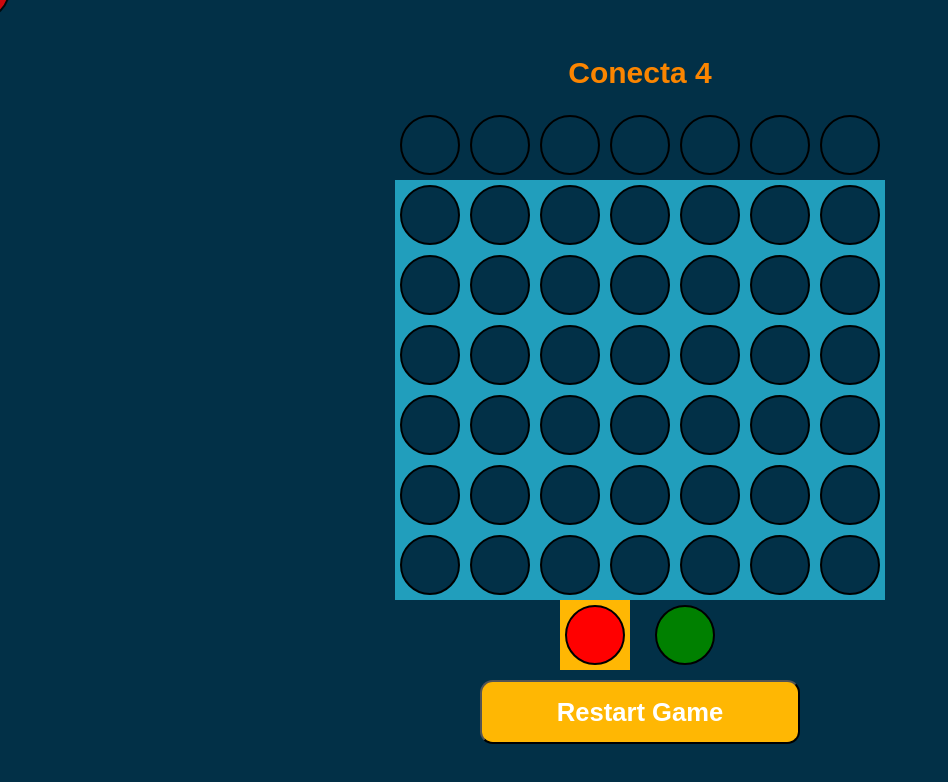
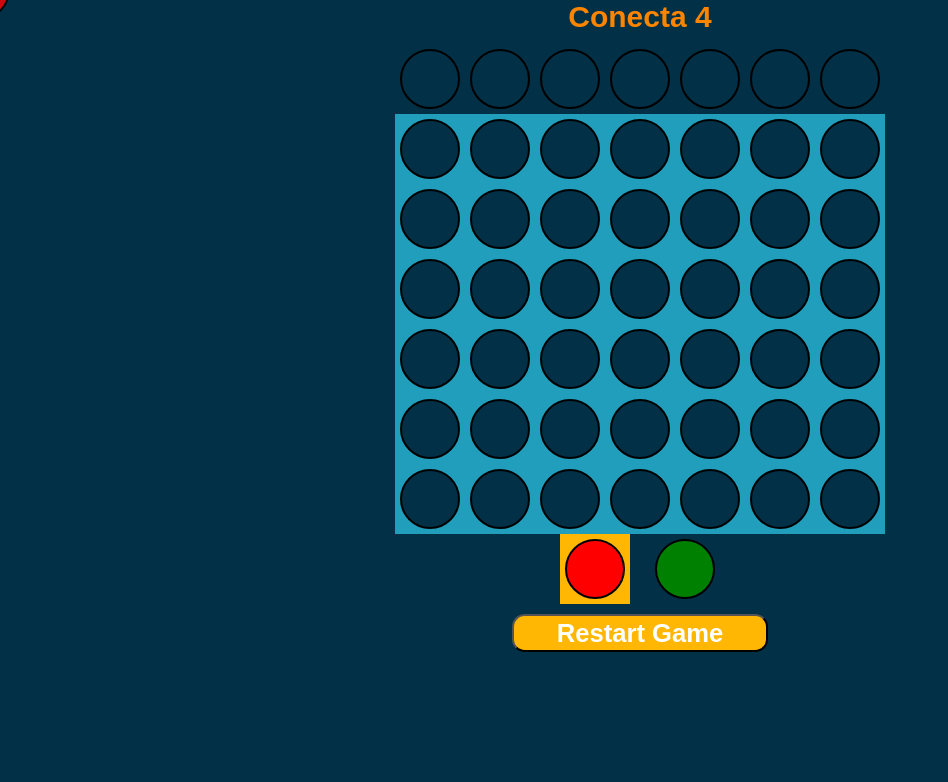
Before and after one commit to devrodrigolec/conecta-4, a React (Vite) app: page / in a window 1280 px wide. Shown: the top 782 px of the page, without its empty margins (0-948 px from the left). Built offline with nearby package versions, Linux system fonts and the light colour scheme.

Commit message:
Arreglado desplazamiento vertical

```diff
--- a/src/App.css
+++ b/src/App.css
@@ -9,7 +9,7 @@ header h1 {
   text-align: center;
   font-size: 3rem;
   color: #fb8500;
-  margin-bottom: 2rem;
+  margin-bottom: 1rem;
 }
 
 header .sq-voids {
@@ -27,8 +27,8 @@ footer div {
   gap: 2rem;
 }
 footer button {
-  width: 25vw;
-  height: 5vw;
+  width: 20vw;
+  height: 3vw;
   border-radius: 1vw;
   background-color: #ffb703;
   font-size: 2vw;
--- a/src/components/circle.css
+++ b/src/components/circle.css
@@ -1,7 +1,7 @@
 .circle {
   background-color: #023047;
-  width: 9vw;
-  height: 9vw;
+  width: 7vw;
+  height: 7vw;
   max-width: 6rem;
   max-height: 6rem;
   border-radius: 50%;
--- a/src/components/square.css
+++ b/src/components/square.css
@@ -1,6 +1,6 @@
 .square {
-  width: 10vw;
-  height: 10vw;
+  width: 8vw;
+  height: 8vw;
   max-width: 7rem;
   max-height: 7rem;
   display: grid;
--- a/src/components/winnerModal.css
+++ b/src/components/winnerModal.css
@@ -2,11 +2,9 @@
   z-index: 500;
   position: absolute;
   width: 100vw;
-  height: 100vh;
+  height: 95vh;
   display: grid;
   place-content: center;
-  left: 0;
-  top: 0;
   background-color: rgba(0, 0, 0, 0.608);
 }
 .winner-modal__window {
@@ -33,7 +31,7 @@
 }
 
 .winner-modal button {
-  width: 25vw;
+  width: 20vw;
   height: 5vw;
   border-radius: 1vw;
   background-color: #ffb703;
--- a/src/index.css
+++ b/src/index.css
@@ -1,6 +1,3 @@
-:root {
-}
-
 *,
 *::before,
 *::after {
@@ -15,21 +12,20 @@ html {
 }
 body {
   display: flex;
-  place-content: center;
+  justify-content: center;
   position: relative;
   height: 100vh;
   background-color: #023047;
-  display: grid;
-  place-content: center;
 }
 
 .no-cursor {
   cursor: none;
 }
 .root {
-  display: grid;
-  place-content: center;
+  display: flex;
+  align-items: center;
+  flex-direction: column;
   position: relative;
   width: 100vw;
-  height: 100vh;
+  height: 95vh;
 }
```
